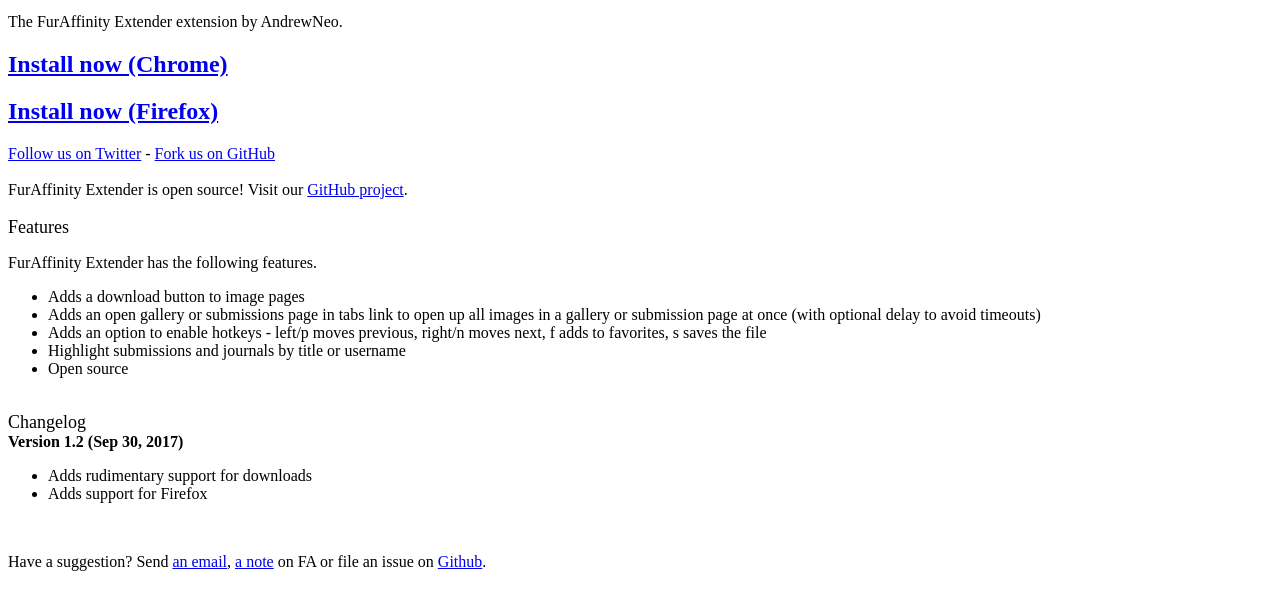
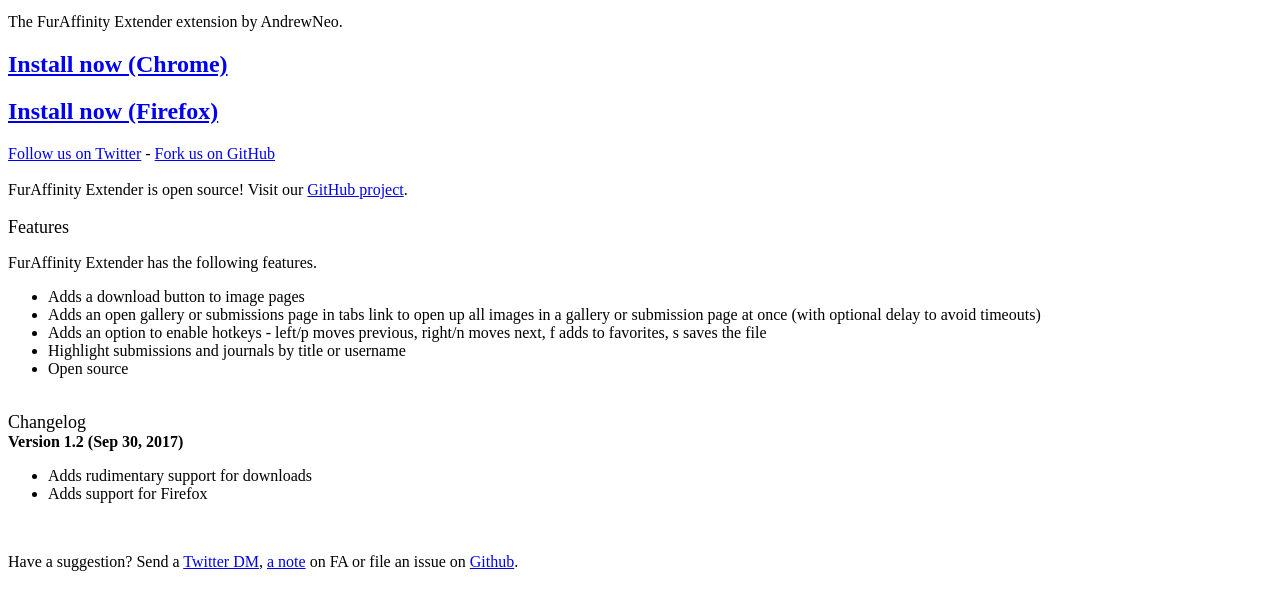
Before and after one commit to cheeplusplus/faextender-chrome, a browser extension: page docs/index.html in a window 1280 px wide. Shown: the part 67-676 px from the top of the page. Drawn offline with Linux system fonts and the light colour scheme.

Commit message:
Improve contact mechanisms on github page

```diff
--- a/docs/index.html
+++ b/docs/index.html
@@ -33,6 +33,10 @@
             <li>Adds support for Firefox</li>
 		</ul>
 		<br />
-		<p>Have a suggestion? Send <a href="mailto:faextender@neocodenetworks.com">an email</a>, <a href="http://www.furaffinity.net/newpm/AndrewNeo">a note</a> on FA or file an issue on <a href="https://github.com/AndrewNeo/faextender-chrome/issues">Github</a>.</p>
+		<p>
+			Have a suggestion? Send a <a href="https://twitter.com/messages/compose?recipient_id=38061544">Twitter DM</a>,
+			<a href="https://www.furaffinity.net/newpm/AndrewNeo">a note</a> on FA
+			or file an issue on <a href="https://github.com/AndrewNeo/faextender-chrome/issues">Github</a>.
+		</p>
 	</body>
 </html>
```
